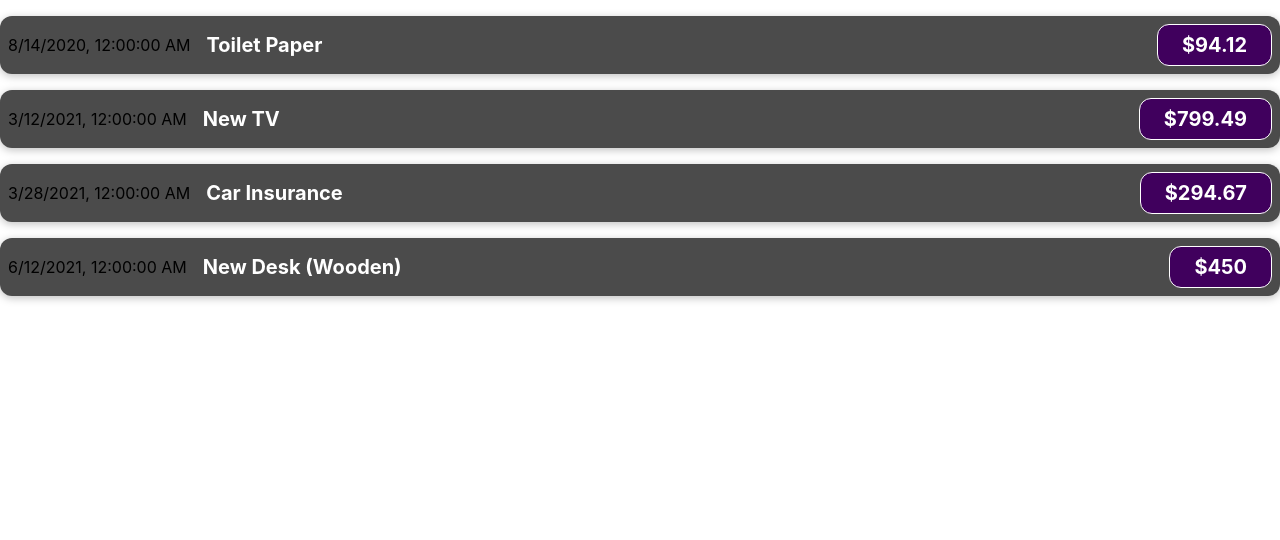
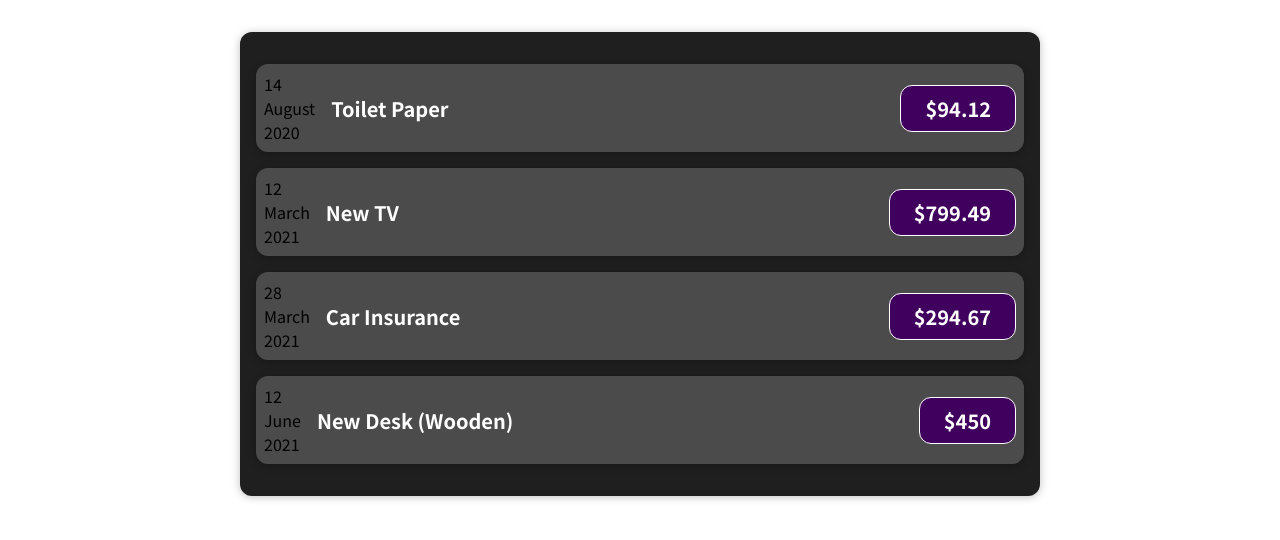
Before and after one commit to robadillo/expense-record-app, a React (Create React App) app: page / in a window 1280 px wide. Shown: the top 540 px of the page. Built offline with nearby package versions, Linux system fonts and the light colour scheme.

Commit message:
Granulating more the App.js component

```diff
--- a/src/App.js
+++ b/src/App.js
@@ -1,5 +1,5 @@
-import ExpenseItem from './components/ExpenseItem';
-import logo from './logo.svg';
+import Expenses from "./components/Expenses";
+import './components/Expenses.css'
 
 function App() {
   const expenses = [
@@ -28,29 +28,9 @@
     },
   ];
   return (
-    <div>
-      <ExpenseItem
-        title={expenses[0].title}
-        amount={expenses[0].amount}
-        date={expenses[0].date}
-      />
-      <ExpenseItem
-        title={expenses[1].title}
-        amount={expenses[1].amount}
-        date={expenses[1].date}
-      />
-      <ExpenseItem
-        title={expenses[2].title}
-        amount={expenses[2].amount}
-        date={expenses[2].date}
-      />
-      <ExpenseItem
-        title={expenses[3].title}
-        amount={expenses[3].amount}
-        date={expenses[3].date}
-      />
+    <div className="expenses">
+      <Expenses expenses={expenses} />
     </div>
-
   );
 }
 
--- /dev/null
+++ b/src/components/ExpenseDate.js
@@ -0,0 +1,15 @@
+function ExpenseDate(props) {
+  const day = props.date.toLocaleString('en-US', { day: '2-digit' });
+  const month = props.date.toLocaleString('en-US', { month: 'long' });
+  const year = props.date.getFullYear();
+
+  return (
+    <div>
+      <div>{day}</div>
+      <div>{month}</div>
+      <div>{year}</div>
+    </div>
+  );
+}
+
+export default ExpenseDate;
--- a/src/components/ExpenseItem.js
+++ b/src/components/ExpenseItem.js
@@ -1,10 +1,12 @@
+import ExpenseDate from './ExpenseDate';
 import './ExpenseItem.css';
 
 function ExpenseItem(props) {
   const { id, title, date, amount } = props;
+
   return (
     <div className="expense-item">
-      <div>{date.toLocaleString()}</div>
+      <ExpenseDate date={date}/>
       <div className="expense-item__description">
         <h2>{title}</h2>
         <div className="expense-item__price">${amount}</div>
--- /dev/null
+++ b/src/components/Expenses.css
@@ -0,0 +1,9 @@
+.expenses {
+  padding: 1rem;
+  background-color: rgb(31, 31, 31);
+  margin: 2rem auto;
+  width: 50rem;
+  max-width: 95%;
+  border-radius: 12px;
+  box-shadow: 0 1px 8px rgba(0, 0, 0, 0.25);
+}
--- /dev/null
+++ b/src/components/Expenses.js
@@ -0,0 +1,17 @@
+import ExpenseItem from "./ExpenseItem";
+
+function Expenses(props) {
+  const {expenses} = props;
+
+  return expenses.map((expense) => {
+    return (
+      <ExpenseItem
+        title={expense.title}
+        amount={expense.amount}
+        date={expense.date}
+      />
+    );
+  });
+}
+
+export default Expenses;
--- a/src/index.css
+++ b/src/index.css
@@ -1,13 +1,14 @@
+@import url('https://fonts.googleapis.com/css2?family=Noto+Sans+JP:wght@400;700&display=swap');
+
+* {
+  box-sizing: border-box;
+}
+
+html {
+  font-family: 'Noto Sans JP', sans-serif;
+}
+
 body {
   margin: 0;
-  font-family: -apple-system, BlinkMacSystemFont, 'Segoe UI', 'Roboto', 'Oxygen',
-    'Ubuntu', 'Cantarell', 'Fira Sans', 'Droid Sans', 'Helvetica Neue',
-    sans-serif;
-  -webkit-font-smoothing: antialiased;
-  -moz-osx-font-smoothing: grayscale;
+  background-color: white;
 }
-
-code {
-  font-family: source-code-pro, Menlo, Monaco, Consolas, 'Courier New',
-    monospace;
-}
```
